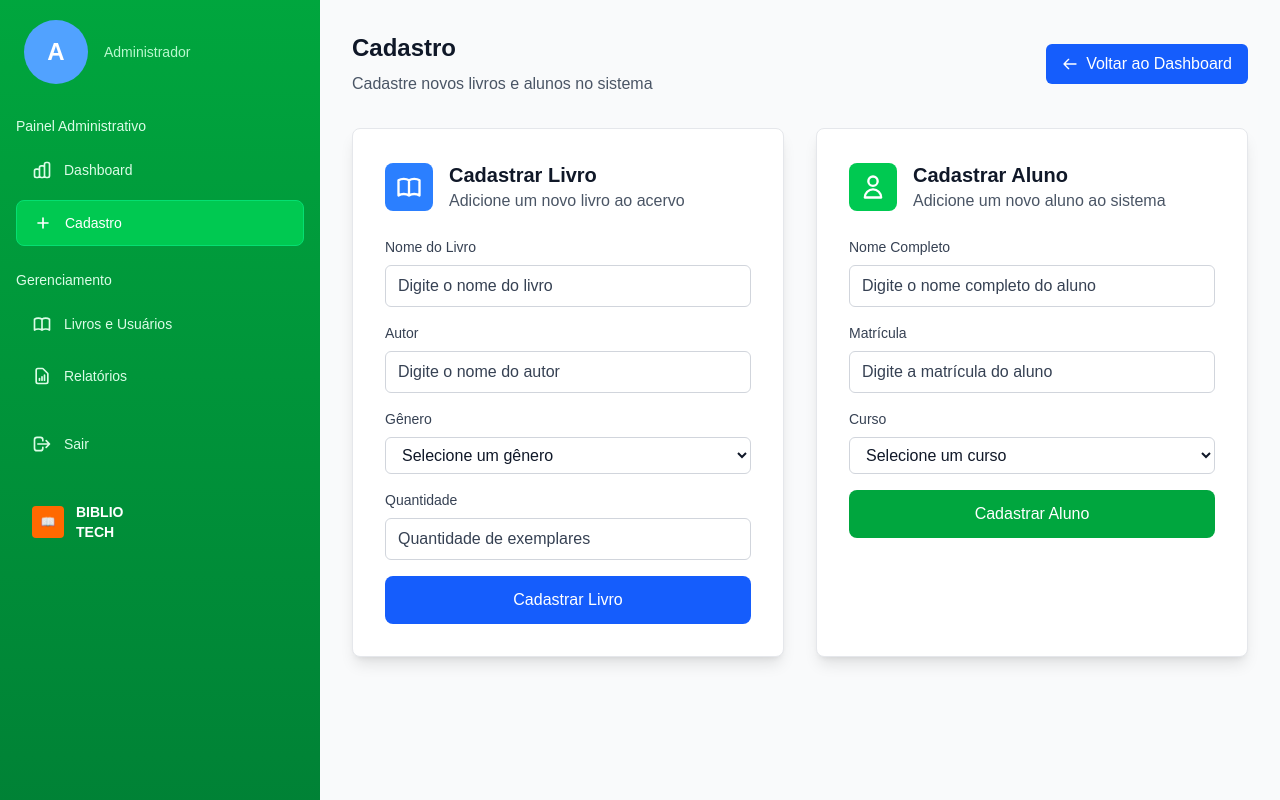
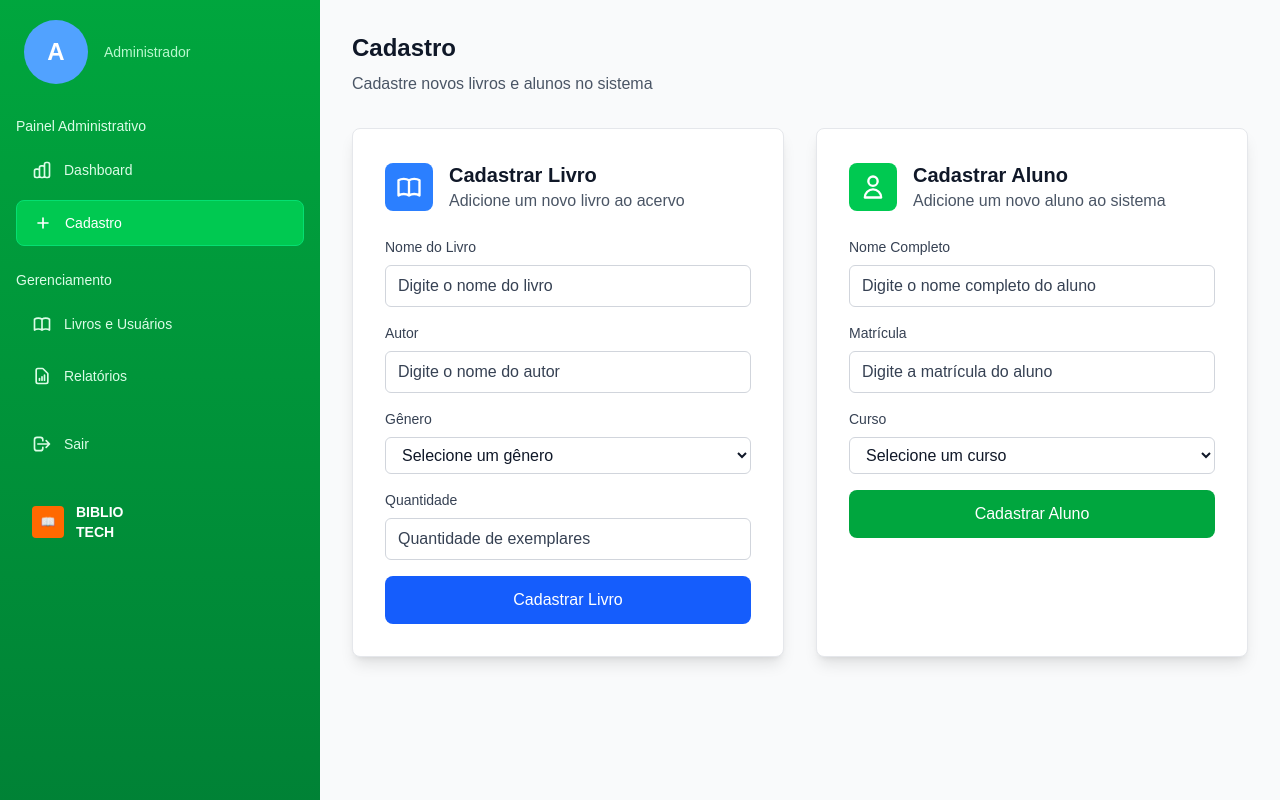
Before and after one commit to joaoviccente/bibliotech, a Next.js app: page /admin/cadastro in a window 1280 px wide. Built offline with nearby package versions, Linux system fonts and the light colour scheme; sample sign-in values are in the browser's storage.

Commit message:
remoção de dados

```diff
--- a/src/app/admin/cadastro/page.js
+++ b/src/app/admin/cadastro/page.js
@@ -204,15 +204,7 @@ export default function AdminCadastro() {
               Cadastre novos livros e alunos no sistema
             </p>
           </div>
-          <button
-            onClick={() => router.push('/admin/dashboard')}
-            className="bg-blue-600 hover:bg-blue-700 text-white px-4 py-2 rounded-md font-medium transition-colors flex items-center"
-          >
-            <svg className="w-4 h-4 mr-2" fill="none" stroke="currentColor" viewBox="0 0 24 24">
-              <path strokeLinecap="round" strokeLinejoin="round" strokeWidth={2} d="M10 19l-7-7m0 0l7-7m-7 7h18" />
-            </svg>
-            Voltar ao Dashboard
-          </button>
+
         </div>
       </div>
 
--- a/src/app/admin/gerenciamento/page.js
+++ b/src/app/admin/gerenciamento/page.js
@@ -136,15 +136,7 @@ export default function AdminGerenciamento() {
               Gerencie as devoluções dos livros emprestados aos alunos
             </p>
           </div>
-          <button
-            onClick={() => router.push('/admin/dashboard')}
-            className="bg-blue-600 hover:bg-blue-700 text-white px-4 py-2 rounded-md font-medium transition-colors flex items-center"
-          >
-            <svg className="w-4 h-4 mr-2" fill="none" stroke="currentColor" viewBox="0 0 24 24">
-              <path strokeLinecap="round" strokeLinejoin="round" strokeWidth={2} d="M10 19l-7-7m0 0l7-7m-7 7h18" />
-            </svg>
-            Voltar ao Dashboard
-          </button>
+
         </div>
       </div>
 
--- a/src/app/admin/relatorios/page.js
+++ b/src/app/admin/relatorios/page.js
@@ -46,15 +46,7 @@ export default function RelatoriosPage() {
               Gere relatórios em PDF sobre reservas e ranking de leitura
             </p>
           </div>
-          <button
-            onClick={() => router.push('/admin/dashboard')}
-            className="bg-blue-600 hover:bg-blue-700 text-white px-4 py-2 rounded-md font-medium transition-colors flex items-center"
-          >
-            <svg className="w-4 h-4 mr-2" fill="none" stroke="currentColor" viewBox="0 0 24 24">
-              <path strokeLinecap="round" strokeLinejoin="round" strokeWidth={2} d="M10 19l-7-7m0 0l7-7m-7 7h18" />
-            </svg>
-            Voltar ao Dashboard
-          </button>
+
         </div>
       </div>
 
--- a/src/app/livros/page.js
+++ b/src/app/livros/page.js
@@ -89,7 +89,6 @@ export default function LivrosPage() {
   // Recarregar livros quando o filtro de disponibilidade mudar
   useEffect(() => {
     if (user) {
-
       loadLivros();
     }
   }, [filtros.disponivel, loadLivros, user]);
```
